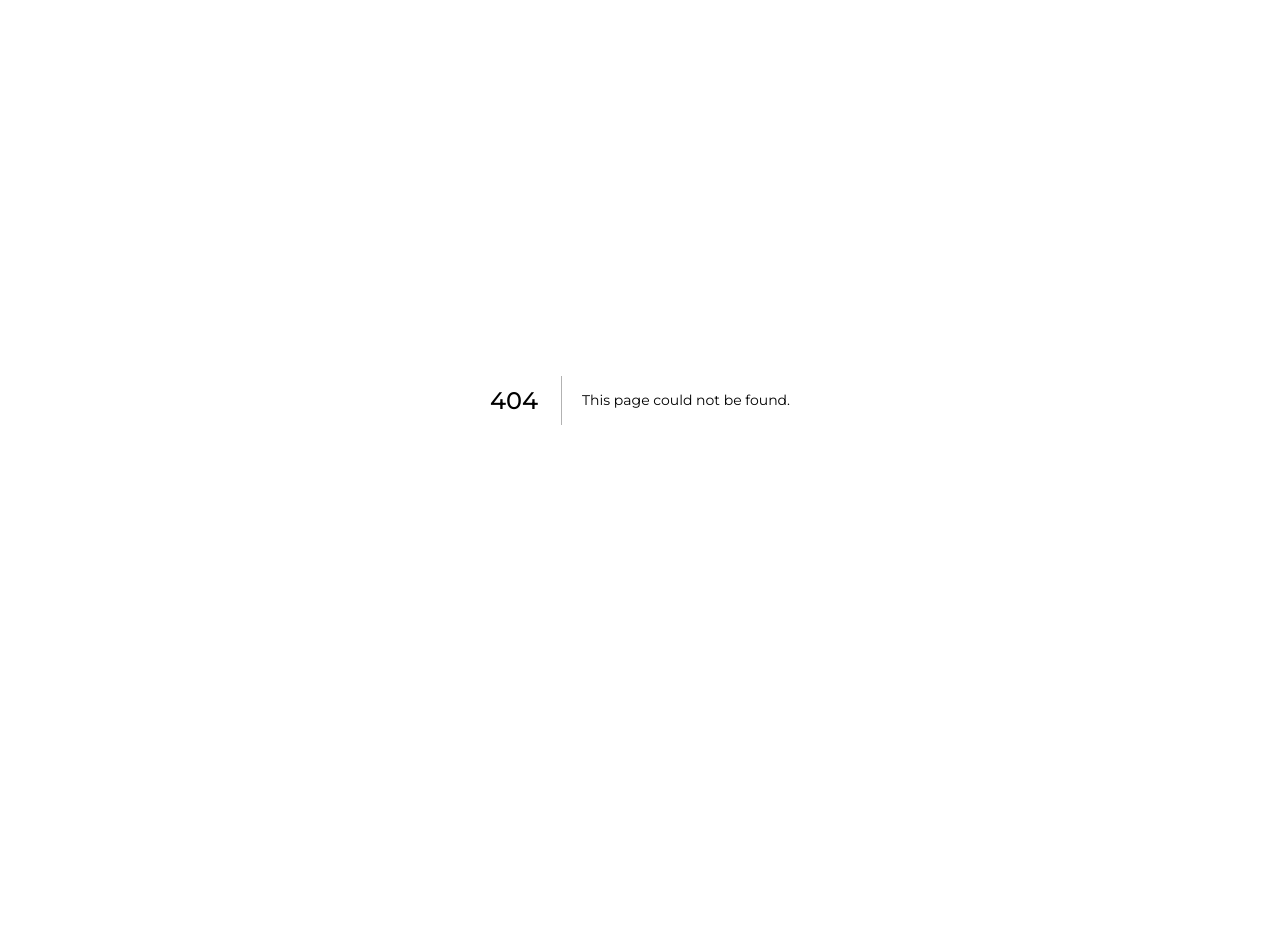
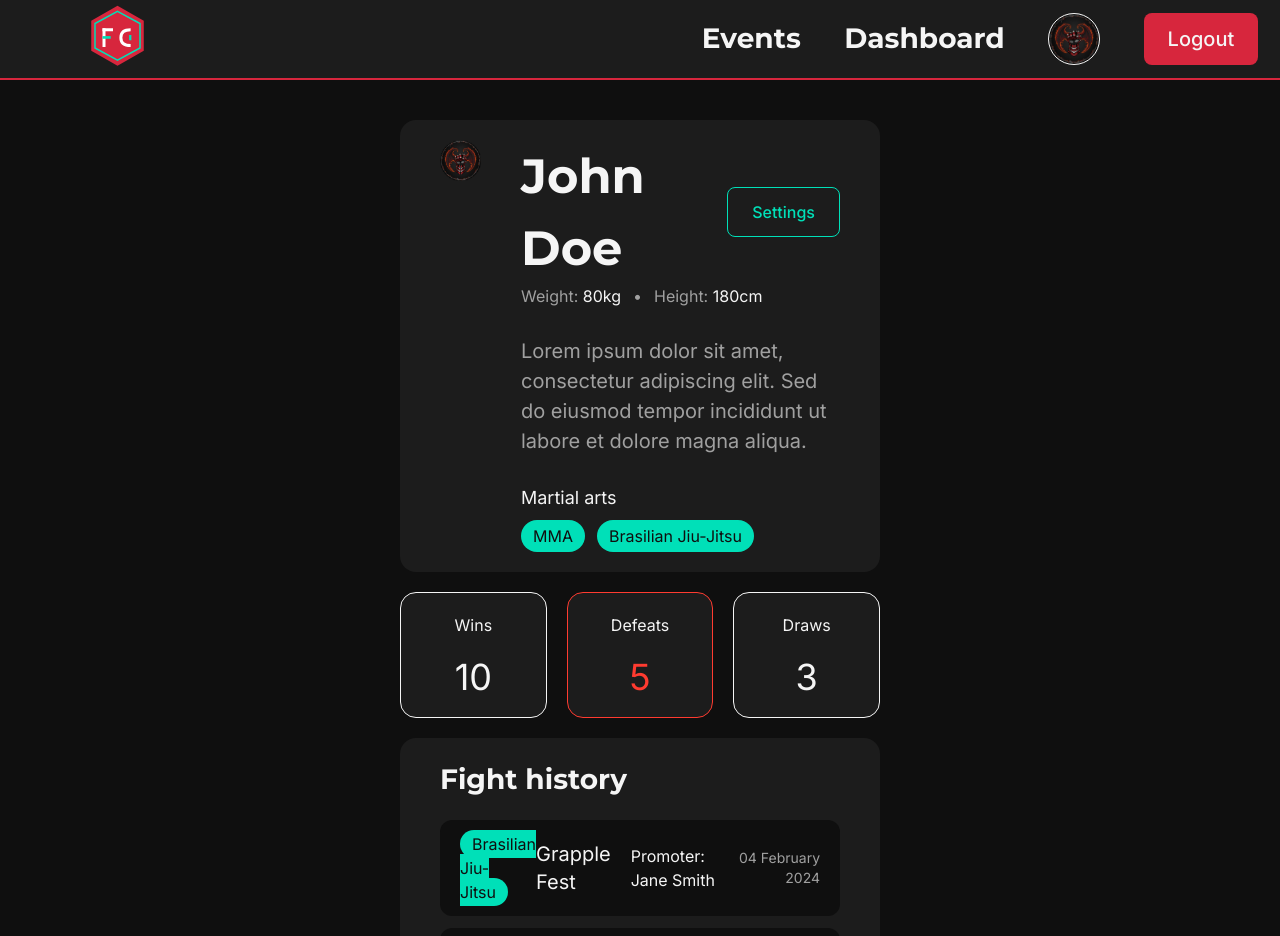
Before and after one commit to gregoirelebas/FightConnect-frontend, a Next.js app: page /profile in a window 1280 px wide. Before the commit this address had no page. Shown: the top 936 px of the page. Before the commit the page ends 800 px from the top, so only its background shows below. Built offline with nearby package versions, Linux system fonts and the light colour scheme.

Commit message:
Created the profile page for a fighter.

```diff
--- a/app/...components/Button.tsx
+++ b/app/...components/Button.tsx
@@ -68,7 +68,7 @@ export default function Button(props: ButtonProps) {
 
   return (
     <button
-      className={`${props.className} ${backgroundColor} ${border} px-6 py-3 rounded-lg transition-all duration-200 font-medium text-white ${hoverColor} active:scale-95 cursor-pointer`}
+      className={`${props.className} ${backgroundColor} ${border} px-6 py-3 rounded-lg transition-all duration-200 font-medium ${hoverColor} active:scale-95 cursor-pointer`}
       onClick={props.onClick}>
       {props.children}
     </button>
--- /dev/null
+++ b/app/...components/Pills.tsx
@@ -0,0 +1,11 @@
+interface PillsProps {
+  children: React.ReactNode;
+}
+
+export default function Pills(props: PillsProps) {
+  return (
+    <span className="w-fit h-fit px-3 py-1 rounded-full bg-accent text-background">
+      {props.children}
+    </span>
+  );
+}
--- /dev/null
+++ b/app/...helpers/date.ts
@@ -0,0 +1,34 @@
+function DayToString(number: number): string {
+  if (number < 10) return '0' + number.toString();
+  else return number.toString();
+}
+
+export function DateToString(date: Date): string {
+  const months = [
+    'January',
+    'February',
+    'March',
+    'April',
+    'May',
+    'June',
+    'July',
+    'August',
+    'September',
+    'October',
+    'November',
+    'December',
+  ];
+
+  const day = DayToString(date.getUTCDate());
+  const month = months[date.getUTCMonth()];
+  const year = DayToString(date.getUTCFullYear());
+
+  return `${day} ${month} ${year}`;
+}
+export function SortAscend(a: Date, b: Date) {
+  return b.getTime() - a.getTime();
+}
+
+export function SortDescend(a: Date, b: Date) {
+  return a.getTime() - b.getTime();
+}
--- /dev/null
+++ b/app/...helpers/enum.ts
@@ -0,0 +1,23 @@
+import { Sport } from '../...types/enum';
+
+export function SportToString(sport: Sport) {
+  switch (sport) {
+    case Sport.EnglishBoxing:
+      return 'English Boxing';
+
+    case Sport.Jiujitsu:
+      return 'Brasilian Jiu-Jitsu';
+
+    case Sport.KickBoxing:
+      return 'Kick Boxing';
+
+    case Sport.MMA:
+      return 'MMA';
+
+    case Sport.MuayThai:
+      return 'Muay Thai';
+
+    default:
+      throw console.error('Unknown sport: ' + sport);
+  }
+}
--- a/app/globals.css
+++ b/app/globals.css
@@ -17,6 +17,9 @@
 
   --color-success: #27d77a;
   --color-success-hover: #46de8e;
+
+  --color-warning: #f2b441;
+  --color-warning-hover: #f3bb54;
 
   --color-error: #ff3b30;
   --color-error-hover: #ff4f45;
@@ -53,12 +56,12 @@ body {
 
   p {
     font-family: var(--font-inter);
-    font-size: 16px;
+    font-size: 20px;
   }
 
   span {
     font-family: var(--font-inter);
-    font-size: 14px;
+    font-size: 16px;
   }
 
   select {
--- /dev/null
+++ b/app/profile/...UI/fighterInfos.tsx
@@ -0,0 +1,128 @@
+'use client';
+import profile from '@/public/defaultProfile.png';
+import Button, { ButtonVariant } from '@/app/...components/Button';
+import Pills from '@/app/...components/Pills';
+import { SportToString } from '@/app/...helpers/enum';
+import { DateToString, SortAscend } from '@/app/...helpers/date';
+
+import Image from 'next/image';
+import { Sport } from '@/app/...types/enum';
+import { Fighter } from '@/app/...types/fighter';
+
+function StatCard({ label, count, color }: { label: string; count: number; color: string }) {
+  return (
+    <div className={`text-center card border border-${color}`}>
+      <span>{label}</span>
+      <span className={`text-4xl text-${color}`}>{count}</span>
+    </div>
+  );
+}
+
+function EventCard({
+  sport,
+  promoter,
+  name,
+  date,
+}: {
+  sport: Sport;
+  promoter: string;
+  name: string;
+  date: Date;
+}) {
+  return (
+    <div className="flex px-5 py-3 bg-background rounded-xl">
+      <div className="w-1/4">
+        <Pills>{SportToString(sport)}</Pills>
+      </div>
+      <div className="w-full grid grid-cols-3 items-center ">
+        <span className="text-xl">{name}</span>
+        <span>Promoter: {promoter}</span>
+        <span className="text-right text-grey text-sm">{DateToString(date)}</span>
+      </div>
+    </div>
+  );
+}
+
+export default function FigtherInfos({ user }: { user: Fighter }) {
+  const sportPills = user.sports.map((sport: Sport, index: number) => (
+    <Pills key={index}>{SportToString(sport)}</Pills>
+  ));
+
+  const eventHistory = [
+    {
+      sport: Sport.EnglishBoxing,
+      name: 'Mortal Kombat',
+      promoter: 'John Doe',
+      date: '2023-01-01',
+    },
+    {
+      sport: Sport.MMA,
+      name: 'Ultimate Showdown',
+      promoter: 'Not John Doe',
+      date: '2023-05-14',
+    },
+    {
+      sport: Sport.Jiujitsu,
+      name: 'Grapple Fest',
+      promoter: 'Jane Smith',
+      date: '2024-02-04',
+    },
+  ];
+
+  eventHistory.sort((a, b) => SortAscend(new Date(a.date), new Date(b.date)));
+
+  const eventsCards = eventHistory.map((event, index) => (
+    <EventCard
+      key={index}
+      sport={event.sport}
+      name={event.name}
+      promoter={event.promoter}
+      date={new Date(event.date)}
+    />
+  ));
+
+  return (
+    <div className="flex flex-col gap-5 my-10 mx-100">
+      <div className="card flex-row gap-10">
+        <div>
+          <Image src={profile} alt="Profile Picture" width={150} height={0} />
+        </div>
+        <div>
+          <div className="flex flex-col gap-7">
+            <div>
+              <div className="flex justify-between items-center">
+                <h1 className="font-bold">{user.name}</h1>
+                <Button variant={ButtonVariant.Ternary} className=" text-accent" onClick={() => {}}>
+                  Settings
+                </Button>
+              </div>
+              <div className="flex gap-3">
+                <span className="text-grey">
+                  Weight: <span className="text-white">{user.weight}kg</span>
+                </span>
+                <span className="text-grey">•</span>
+                <span className="text-grey">
+                  Height: <span className="text-white">{user.height}cm</span>
+                </span>
+              </div>
+            </div>
+            <p className="text-grey">{user.bio}</p>
+            <div className="flex flex-col gap-2">
+              <span className="text-lg">Martial arts</span>
+              <div className="flex gap-3">{sportPills}</div>
+            </div>
+          </div>
+        </div>
+      </div>
+      <div className="grid gap-5 grid-cols-3">
+        <StatCard label="Wins" count={user.victoryCount} color="success" />
+        <StatCard label="Defeats" count={user.defeatCount} color="error" />
+        <StatCard label="Draws" count={user.drawCount} color="warning" />
+      </div>
+      <div className="card">
+        <h3 className="font-bold">Fight history</h3>
+        <div className="flex flex-col scroll-my-1 gap-3">{eventsCards}</div>
+      </div>
+    </div>
+  );
+}
--- /dev/null
+++ b/app/profile/...UI/profile.tsx
@@ -0,0 +1,35 @@
+'use client';
+
+import Header from '@/app/...UI/Header';
+import FighterInfos from './fighterInfos';
+import { Fighter } from '@/app/...types/fighter';
+import { Level, Role, Sport } from '@/app/...types/enum';
+
+export default function ProfileComponent() {
+  const mockFighter: Fighter = {
+    name: 'John Doe',
+    email: 'email@email.com',
+    password: 'password',
+    phoneNumber: '0312345678',
+    bio: 'Lorem ipsum dolor sit amet, consectetur adipiscing elit. Sed do eiusmod tempor incididunt ut labore et dolore magna aliqua.',
+    profilePicture: '',
+    role: Role.Fighter,
+    sports: [Sport.MMA, Sport.Jiujitsu],
+    level: Level.Amateur,
+    weight: 80,
+    height: 180,
+    licenceNumber: 'string',
+    victoryCount: 10,
+    defeatCount: 5,
+    drawCount: 3,
+    lastFightDate: '2025-05-01',
+  };
+
+  return (
+    <>
+      <Header />
+      <FighterInfos user={mockFighter} />
+      <div></div>
+    </>
+  );
+}
--- /dev/null
+++ b/app/profile/layout.tsx
@@ -0,0 +1,10 @@
+import { Metadata } from 'next';
+
+export const metadata: Metadata = {
+  title: 'Sign up',
+  description: 'Create an account to join FightConnect',
+};
+
+export default function SignupLayout({ children }: { children: React.ReactNode }) {
+  return <section>{children}</section>;
+}
--- /dev/null
+++ b/app/profile/page.tsx
@@ -0,0 +1,5 @@
+import ProfileComponent from './...UI/profile';
+
+export default function ProfilePage() {
+  return <ProfileComponent />;
+}
--- a/app/signup/layout.tsx
+++ b/app/signup/layout.tsx
@@ -1,10 +1,10 @@
 import { Metadata } from 'next';
 
 export const metadata: Metadata = {
-  title: 'Sign up',
-  description: 'Create an account to join FightConnect',
+  title: 'Profile',
+  description: 'Your FightConnect profile',
 };
 
-export default function SignupLayout({ children }: { children: React.ReactNode }) {
+export default function ProfileLayout({ children }: { children: React.ReactNode }) {
   return <section>{children}</section>;
 }
```
